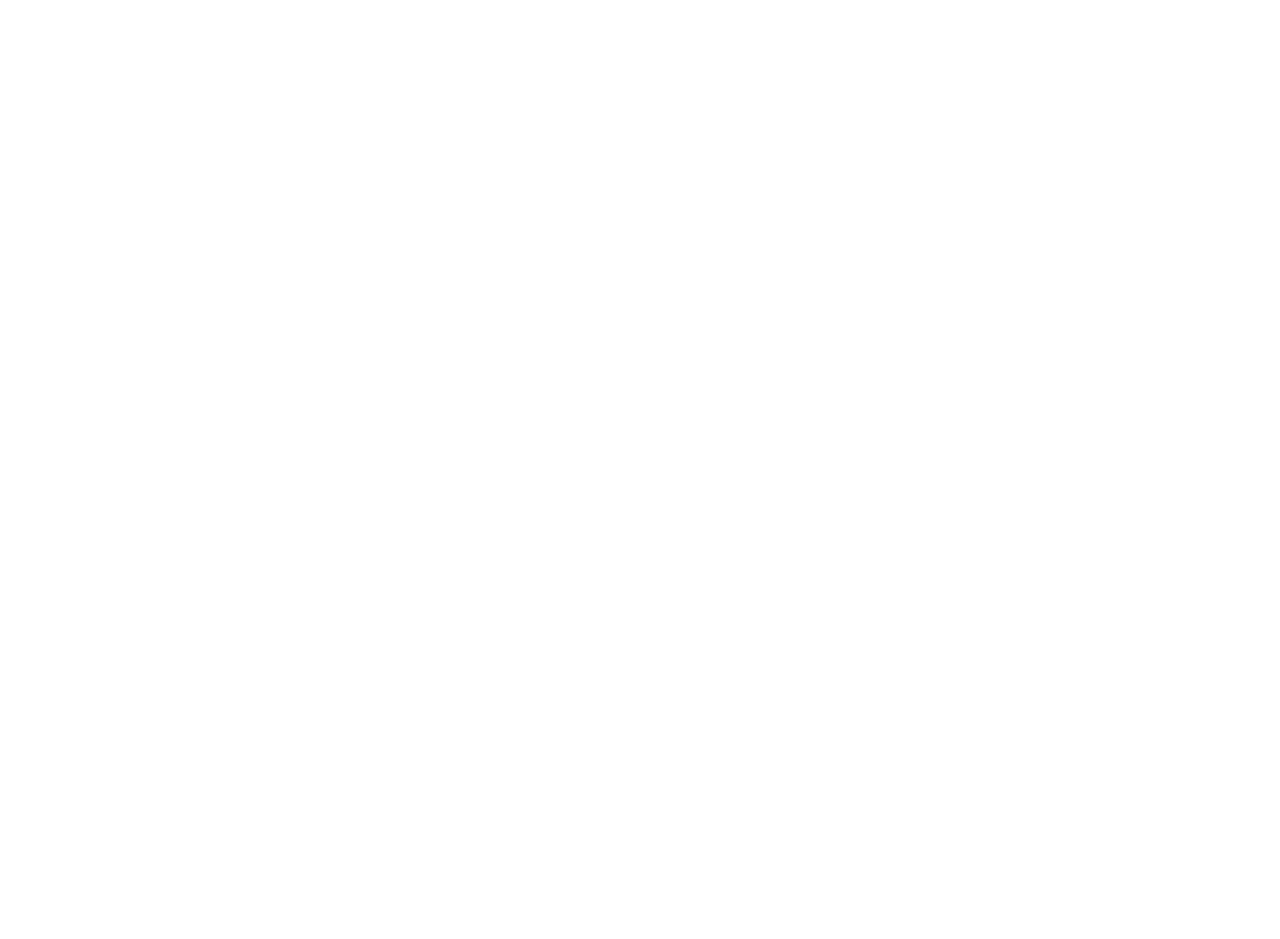
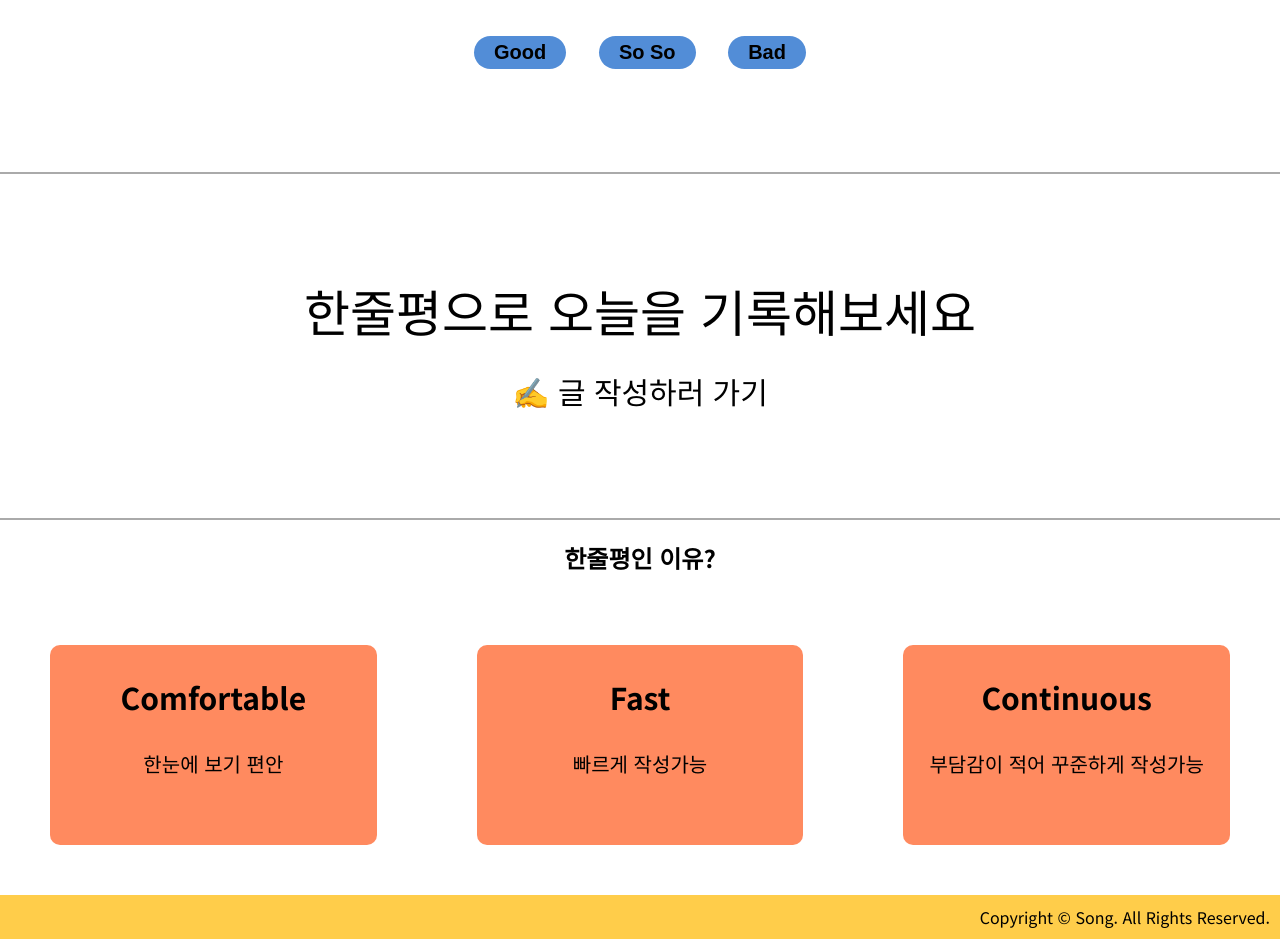
Before and after one commit to HyunKyu-Song/Online-Oneline, a React (Create React App) app: page / in a window 1280 px wide. Shown: the part 230-1169 px from the top of the page. Before the commit the page ends 800 px from the top, so only its background shows below. Built offline with nearby package versions, Linux system fonts and the light colour scheme.

Commit message:
home 컴포넌트 완성, (글 작성, 글 목록, 상세 페이지) 개발 중

```diff
--- a/src/App.js
+++ b/src/App.js
@@ -1,29 +1,39 @@
 /*eslint-disable*/
 import './style/Navbar.css';
+import './style/Home.css';
 import './style/Write.css';
 import './style/List.css';
+import './style/Detail.css';
 import Navbar from './component/Navbar';
-import {Routes, Route, useNavigate} from 'react-router-dom';
+import { Routes, Route, useNavigate } from 'react-router-dom';
 import Home from './component/Home';
 import Login from './component/Login';
 import Write from './component/Write';
 import List from './component/List';
 import MyPage from './component/MyPage';
 import About from './component/About';
+import Deatail from './component/Detail';
 
 function App() {
   return (
     <div className="App">
-      <Navbar/>
+      <Navbar />
 
       <Routes>
-        <Route path='/' element={<Home/>} />
-        <Route path='/login' element={<Login/>} />
-        <Route path='/write' element={<Write/>} />
-        <Route path='/list' element={<List/>} />
-        <Route path='/mypage' element={<MyPage/>} />
-        <Route path='/about' element={<About/>} />
+        <Route path='/' element={<Home />} />
+        <Route path='/login' element={<Login />} />
+        <Route path='/write' element={<Write />} />
+
+        <Route path='/list' element={<List />} />
+        <Route path='/list/detail/:id' element={<Deatail />} />
+
+        <Route path='/mypage' element={<MyPage />} />
+        <Route path='/about' element={<About />} />
       </Routes>
+
+      <footer>
+        <div class="copyRight">Copyright © Song. All Rights Reserved.</div>
+      </footer>
     </div>
   );
 }
--- /dev/null
+++ b/src/component/Detail.js
@@ -0,0 +1,63 @@
+/*eslint-disable*/
+import { faCircleXmark } from "@fortawesome/free-regular-svg-icons";
+import { FontAwesomeIcon } from "@fortawesome/react-fontawesome";
+import { useEffect, useState } from "react";
+import { useNavigate, useParams } from "react-router-dom"
+
+export default function Deatail() {
+
+   let { id } = useParams();
+   // let a = useSelector((state) => { return state });
+   // let dispatch = useDispatch();
+   let navigate = useNavigate();
+   var data = localStorage.getItem('DATA');
+   data = JSON.parse(data);
+   let [n, setN] = useState(-1);
+
+   useEffect(() => {
+      data.map(function (item) {
+         if (item.writer == id) {
+            setN(item.num);
+         }
+      })
+   }, []);
+   console.log(n, id);
+
+   return (
+      <div className="detail-container">
+         {
+            n == -1 ? <h2>Loading...</h2> : <div className="detail-item">
+               <div className="detail-title">제목: {data[n].title} </div>
+               <div className="detail-content">{data[n].content}</div>
+               <div className="detail-writer">작성자: {data[n].writer}</div>
+               <div className="detail-date">{data[n].date}</div>
+               <button>🔨수정</button> <button>💣삭제</button>
+               {/* {
+                  data.map(function (item) {
+                     if (id == item.title) {
+                        console.log(item.title)
+                        console.log(item.content)
+                        console.log(item.writer)
+                        return (
+                           <div className="detail-container">
+                              <div className="detail-title">제목: {item.title} </div>
+                              <div className="detail-content">{item.content}</div>
+                              <div className="detail-writer">작성자: {item.writer}</div>
+                              <div className="detail-date">{item.date}</div>
+                              <button>🔨수정</button> <button>💣삭제</button>
+                              <div className="delete-container" onClick={() => {
+                                 data.splice(item.num, 1);
+                                 data = JSON.stringify(data);
+                                 localStorage.setItem('DATA', data);
+                                 navigate('/list');
+                              }}><FontAwesomeIcon className="deleteBtn" icon={faCircleXmark} title="삭제" /></div>
+                           </div>
+                        )
+                     }
+                  })
+               } */}
+            </div>
+         }
+      </div>
+   )
+}
--- a/src/component/Home.js
+++ b/src/component/Home.js
@@ -1,7 +1,38 @@
+import { useNavigate } from "react-router-dom"
+
 export default function Home() {
+
+   let navigate = useNavigate();
+
    return (
-      <div>
-         home
+      <div className="home-container">
+         <div className="home-box1">
+            오늘 하루는 어땠나요?
+            <div>
+               <button onClick={()=>{alert('좋은 하루셨군요! 축하드려요🔥🔥')}}>Good</button> <button onClick={()=>{alert('그저그런 하루셨군요! 내일은 좋은 하루가 되길 빌어요😊')}}>So So</button> <button onClick={()=>{alert('내일은 좋은 하루가 되길 빌어요.🍀')}}>Bad</button>
+            </div>
+         </div>
+         <div className="home-box2">
+            <div>한줄평으로 오늘을 기록해보세요</div>
+            <button onClick={() => { navigate('/write') }}>✍ 글 작성하러 가기</button>
+         </div>
+         <div className="home-box3">
+            <h2>한줄평인 이유?</h2>
+            <div className="home-box3-item">
+               <div>
+                  <p className="item-title">Comfortable</p>
+                  <p className="item-content">한눈에 보기 편안</p>
+               </div>
+               <div>
+                  <p className="item-title">Fast</p>
+                  <p className="item-content">빠르게 작성가능</p>
+               </div>
+               <div>
+                  <p className="item-title">Continuous</p>
+                  <p className="item-content">부담감이 적어 꾸준하게 작성가능</p>
+               </div>
+            </div>
+         </div>
       </div>
    )
 }
--- a/src/component/List.js
+++ b/src/component/List.js
@@ -1,22 +1,50 @@
+/*eslint-disable*/
+import { faCircleXmark, faSquareMinus } from "@fortawesome/free-regular-svg-icons";
+import { faTrashCan, faWrench } from "@fortawesome/free-solid-svg-icons";
+import { FontAwesomeIcon } from "@fortawesome/react-fontawesome";
+import { useDispatch, useSelector } from "react-redux";
+import { useNavigate } from "react-router-dom";
+import { InsertData } from "../store";
+import { useEffect } from "react";
+
 export default function List() {
 
+   let a = useSelector((state) => { return state });
+   let dispatch = useDispatch();
+   let navigate = useNavigate();
    var data = localStorage.getItem('DATA');
    data = JSON.parse(data);
 
+   // useEffect(()=>{
+   //    dispatch(InsertData(data));
+   // }, [data])
+
+   // dispatch(InsertData(data));
+
    return (
       <div className="list-container">
+         {/* <button onClick={() => {
+            dispatch(InsertData(data));
+            console.log(a.LocalStorageData);
+            console.log(data);
+         }}>btn</button> */}
          {
             data != null ?
                data.map(function (item, i) {
                   return (
-                     <div className="list-item" key={i}>
-                        <div className="list-title">제목: {item.title}</div>
+                     <div onClick={() => {
+                        navigate(`/list/detail/${item.writer}`);
+                     }} className="list-item" key={i}>
+                        {/* <div className="list-delteBtn"><FontAwesomeIcon icon={faCircleXmark} title="삭제" /></div> */}
+                        <div>No.{item.num+1}</div>
+                        <div className="list-title">제목: {item.title} </div>
                         <div className="list-content">{item.content}</div>
                         <div className="list-writer">작성자: {item.writer}</div>
+                        <div className="list-date">{item.date}</div>
                      </div>
                   )
                }) :
-               <div className="list-item" style={{textAlign:'center'}}>
+               <div className="list-item" style={{ textAlign: 'center' }}>
                   <h2>아직 작성된 글이 없습니다.</h2>
                </div>
          }
--- a/src/component/Write.js
+++ b/src/component/Write.js
@@ -1,15 +1,21 @@
+/*eslint-disable*/
 import React, { useState } from "react"
+import { useDispatch, useSelector } from "react-redux";
 import { useNavigate } from "react-router-dom";
+import { PlusNum } from "../store";
 
 export default function Write() {
 
-   var [title, setTitle] = useState('');
-   var [content, setContent] = useState('');
-   var [writer, setWriter] = useState('');
-   var navigate = useNavigate();
+   let [title, setTitle] = useState('');
+   let [content, setContent] = useState('');
+   let [writer, setWriter] = useState('');
+   let navigate = useNavigate();
+   let today = new Date();
+   let store = useSelector((state) => { return state });
+   let dispatch = useDispatch();
 
    return (
-      <div>
+      <div className="write-container">
          <form>
             <fieldset>
                <legend>한줄평 작성 ✍</legend>
@@ -32,10 +38,10 @@
                   }} name="writer"></input>
                </div>
                <button onClick={() => {
-                  console.log(title, content, writer)
+                  console.log(store.ListNum, title, content, writer)
 
                   // form에 입력한 데이터
-                  var data = { title: title, content: content, writer: writer };
+                  var data = { num: store.ListNum ,title: title, content: content, writer: writer, date: today.toLocaleString()};
                   var newData
 
                   if (localStorage.getItem('DATA') != null) {
@@ -49,6 +55,7 @@
                      newData = JSON.stringify([data]);  // data를 json형태로 변경해서 newData에 저장
                   }
                   localStorage.setItem('DATA', newData);
+                  dispatch(PlusNum());
                   alert('한줄평 작성✍ 완료!')
                   navigate('/list')
 
--- a/src/index.js
+++ b/src/index.js
@@ -4,12 +4,16 @@
 import App from './App';
 import reportWebVitals from './reportWebVitals';
 import { BrowserRouter } from 'react-router-dom';
+import { Provider } from 'react-redux';
+import store from './store';
 
 const root = ReactDOM.createRoot(document.getElementById('root'));
 root.render(
-  <BrowserRouter>
-    <App />
-  </BrowserRouter>
+  <Provider store={store}>
+    <BrowserRouter>
+      <App />
+    </BrowserRouter>
+  </Provider>
   // <React.StrictMode>
   // </React.StrictMode>
 );
--- /dev/null
+++ b/src/store.js
@@ -0,0 +1,42 @@
+import { configureStore, createSlice } from '@reduxjs/toolkit'
+
+var data = localStorage.getItem('DATA');
+data = JSON.parse(data);
+
+var len = 0;
+if(data != null){
+   len = data.length;
+}
+
+let LocalStorageData = createSlice({
+   name: 'LocalStorageData',
+   initialState: [],
+   reducers: {
+      InsertData(state, action) {
+         state.push(...action.payload)
+      },
+   }
+})
+
+let ListNum = createSlice({
+   name: 'ListNum',
+   initialState: len,
+   reducers: {
+      PlusNum(state) {
+         return state + 1;
+      },
+      MinusNum(state) {
+         return state - 1;
+      }
+   }
+})
+
+export default configureStore({
+   reducer: {
+      LocalStorageData: LocalStorageData.reducer,
+      ListNum: ListNum.reducer,
+   }
+})
+
+export let { InsertData } = LocalStorageData.actions;
+export let { PlusNum, MinusNum } = ListNum.actions;
--- /dev/null
+++ b/src/style/Detail.css
@@ -0,0 +1,70 @@
+.detail-container{
+   width: 70%;
+   height: 100vh;
+   margin: auto;
+}
+
+.detail-item{
+   margin-top: 10%;
+   text-align: center;
+   background-color: #303030;
+   color: white;
+   padding: 50px;
+   border-radius: 20px;
+}
+
+.detail-container div{
+   margin-bottom: 10px;
+}
+
+.delete-container{
+   text-align: end;
+}
+
+.deleteBtn{
+   font-size: 40px;
+   cursor: pointer;
+}
+
+.deleteBtn:hover{
+   cursor: pointer;
+   color: red;
+}
+
+.detail-title {
+   cursor: pointer;
+   font-size: 30px;
+   font-weight: bold;
+}
+
+.detail-content {
+   font-size: 25px;
+   margin-top: 50px;
+}
+
+.detail-writer{
+   font-size: 16px;
+   font-weight: 500;
+   text-align: end;
+   margin-top: 150px;
+}
+
+.detail-date{
+   font-size: 16px;
+   font-weight: 500;
+   text-align: end;
+}
+
+.detail-container button{
+   cursor: pointer;
+   padding: 5px 20px;
+   font-weight: 700;
+   font-size: 20px;
+   border: none;
+   border-radius: 50px;
+   margin: 0 10px;
+}
+
+.detail-container button:hover{
+   background-color: #aaa;
+}
--- /dev/null
+++ b/src/style/Home.css
@@ -0,0 +1,73 @@
+.home-container{
+   text-align: center;
+   font-weight: 500;
+}
+
+.home-box1{
+   margin: 100px;
+   font-size: 45px;
+}
+
+.home-box1 button{
+   cursor: pointer;
+   padding: 5px 20px;
+   font-weight: 700;
+   font-size: 20px;
+   border: none;
+   border-radius: 50px;
+   margin: 0 10px;
+   background-color: #528dd7;
+}
+
+.home-box1 button:hover{
+   transform: translateY(-5px);
+   transition: all 0.3s;
+}
+
+.home-box2{
+   font-size: 50px;
+   border-top: 2px solid #aaa;
+   border-bottom: 2px solid #aaa;
+   padding: 100px;
+}
+
+.home-box2 button{
+   font-size: 30px;
+   border: none;
+   background-color: white;
+   cursor: pointer;
+}
+/*
+.home-box3{
+   display: flex;
+   justify-content: center;
+} */
+
+.home-box3-item{
+   display: flex;
+   justify-content: center;
+}
+
+.home-box3-item div{
+   width: 400px;
+   height: 200px;
+   border-radius: 10px;
+   background-color: rgba(255, 127, 80, 0.915);
+   margin: 50px;
+}
+
+.item-title{
+   font-size: 30px;
+   font-weight: 700;
+}
+
+.item-content{
+   font-size: 20px;
+}
+
+
+.copyRight{
+   background-color: #ffcd4a;
+   padding: 10px;
+   text-align: end;
+}
--- a/src/style/Navbar.css
+++ b/src/style/Navbar.css
@@ -1,7 +1,7 @@
 .navbar {
    display: flex;
    justify-content: space-between;
-   background-color: #e8e8e8;
+   background-color: #ffcd4a;
    font-size: 20px;
    line-height: 30px;
 }
@@ -24,7 +24,7 @@
 
 .navbar .home {
    font-size: 30px;
-   color: rgba(255, 127, 80, 0.9);
+   color: rgba(255, 8, 0, 0.5);
    font-weight: 700;
 }
 
--- a/src/style/Write.css
+++ b/src/style/Write.css
@@ -1,9 +1,13 @@
+.write-container{
+   height: 100vh;
+}
+
 fieldset{
    text-align: center;
    font-size: 1.5rem;
    width: 500px;
    margin: auto;
-   margin-top: 50px;
+   margin-top: 5%;
    padding: 50px;
    border-radius: 20px;
    border: 5px solid black;
```
Also changed, not shown: src/style/List.css (+12 -0 lines).
